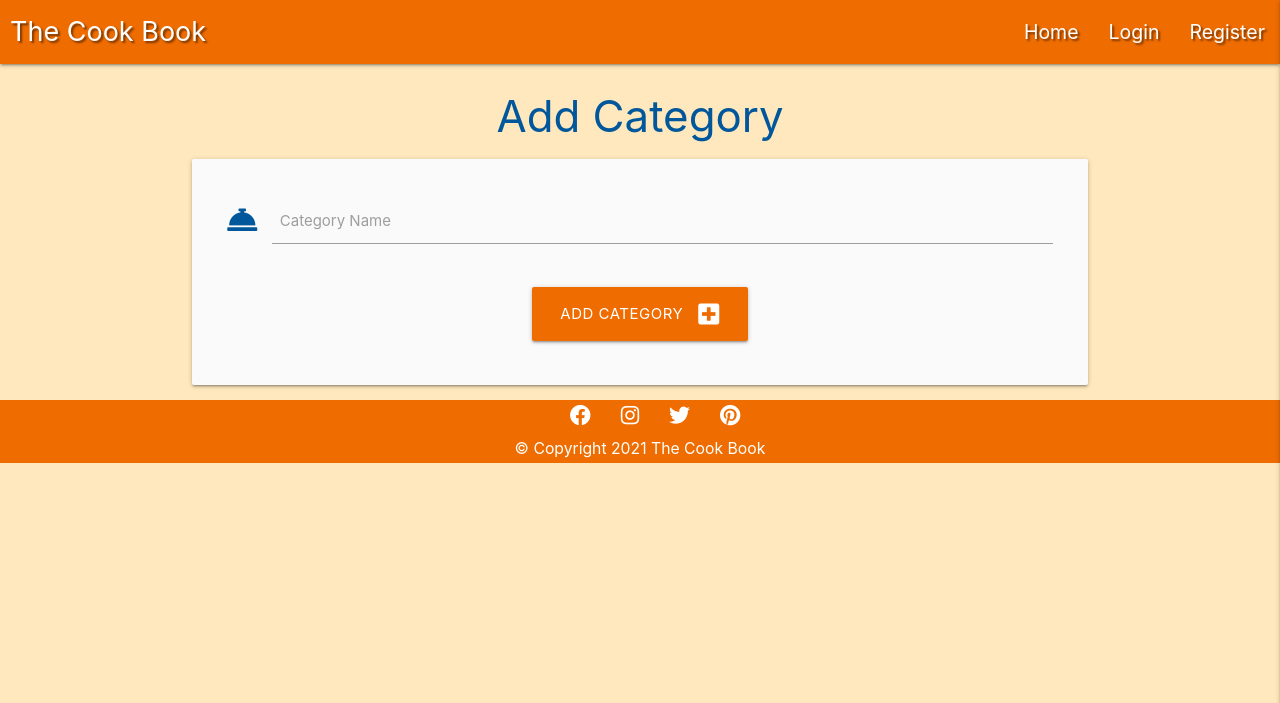
After one commit to Bhargavi84/The-Cook-Book, a Flask app: page /add_category in a window 1280 px wide. The commit adds this page. Shown: the top 703 px of the page. Run offline with Flask 2, Linux system fonts and the light colour scheme; some libraries are stand-ins or nearby versions.

Commit message:
Add option to Add Category to db

```diff
--- a/app.py
+++ b/app.py
@@ -165,6 +165,23 @@ def get_categories():
     categories = list(mongo.db.categories.find().sort("category_name", 1))
     return render_template("categories.html", categories = categories)
 
+
+@app.route("/add_category", methods=["GET","POST"])
+def add_category():
+    if request.method == "POST":
+        category = {
+
+            "category_name": request.form.get("category_name")
+
+        }
+        mongo.db.categories.insert_one(category)
+        flash("New Category Added")
+        return redirect(url_for("get_categories"))
+
+    return render_template("add_category.html")
+
+
+
 if __name__== "__main__":
     app.run(host=os.environ.get("IP"),
     port=int(os.environ.get("PORT")),
--- /dev/null
+++ b/templates/add_category.html
@@ -0,0 +1,32 @@
+{% extends "base.html" %}
+{% block content %}
+
+<h3 class = "light-blue-text text-darken-4 center-align">Add Category</h3>
+
+<div class="row card-panel grey lighten-5">
+    <form class="col s12" method="POST" action="{{ url_for('add_category')}}">
+
+        <!--Name of the Category-->
+
+        <div class="row">
+            <div class="input-field col s12">
+                <i class="fas fa-concierge-bell prefix light-blue-text text-darken-4"></i>
+                <input id="category_name" name="category_name" type="text" minlength="3" maxlength="25" class="validate" required>
+                <label for="category_name">Category Name</label>
+            </div>
+        </div>
+
+        <!--Add Category Button-->
+
+        <div class="row">
+            <div class="col s12 center-align">
+                <button type="submit" class="btn-large white-text orange darken-3">
+                    Add Category <i class="fas fa-plus-square right"></i>
+                </button>
+            </div>
+        </div>
+
+    </form>
+</div>
+
+{% endblock %}
--- a/templates/add_recipe.html
+++ b/templates/add_recipe.html
@@ -26,7 +26,7 @@
         <div class="row">
             <div class="input-field col s12">
                 <i class="fas fa-utensils prefix light-blue-text text-darken-4"></i>
-                <input id="recipe_name" name="recipe_name" type="tel" class="validate" required>
+                <input id="recipe_name" name="recipe_name" type="text" minlength="3" maxlength="100" class="validate" required>
                 <label for="recipe_name">Recipe Name</label>
             </div>
         </div>
--- a/templates/login.html
+++ b/templates/login.html
@@ -25,7 +25,7 @@
         </div>
         <!--Login-->
         <div class="row">
-            <button type="submit" class="col s12 btn-large cyan darken-1 text-shadow">
+            <button type="submit" class="col s12 btn-large orange darken-3 text-shadow">
                 Login <i class="fas fa-sign-in-alt"></i>
             </button>
         </div>
--- a/templates/register.html
+++ b/templates/register.html
@@ -26,7 +26,7 @@
         </div>
         <!--Register-->
         <div class="row">
-            <button type="submit" class="col s12 btn-large cyan darken-1 text-shadow">
+            <button type="submit" class="col s12 btn-large orange darken-3 text-shadow">
                 Register <i class="fas fa-sign-in-alt"></i>
             </button>
         </div>
```
Also changed, not shown: templates/categories.html (+8 -0 lines).
